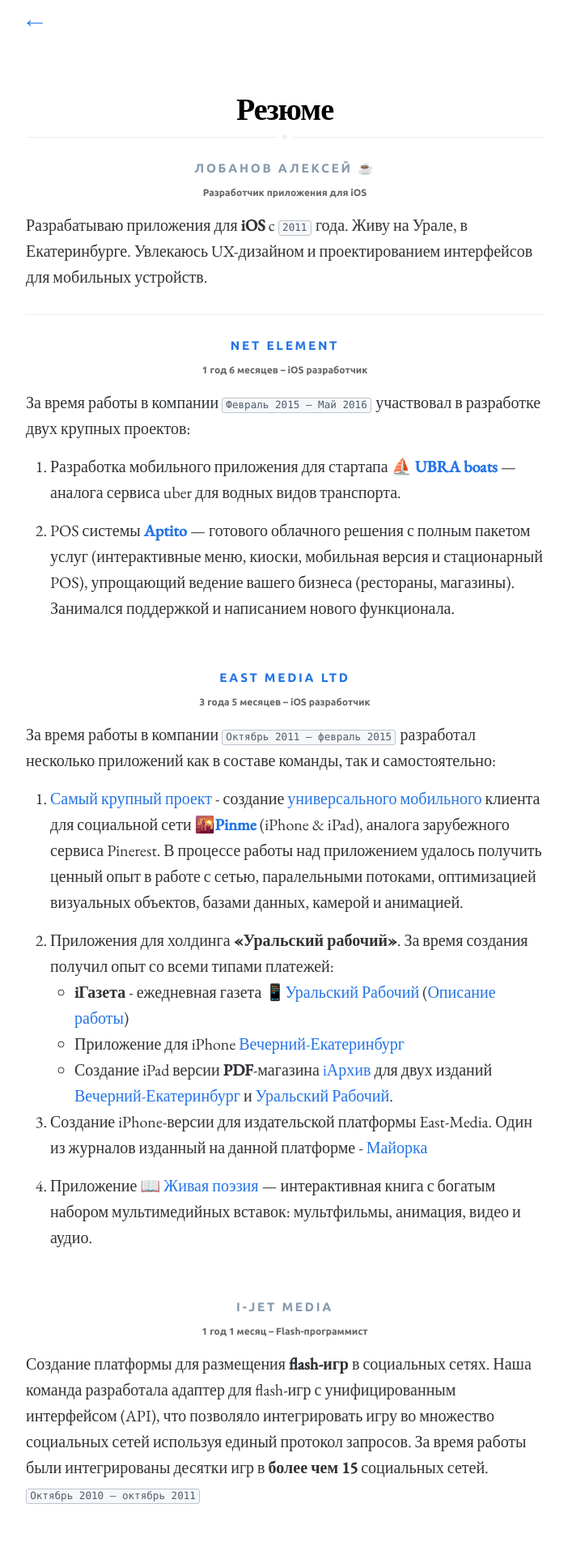
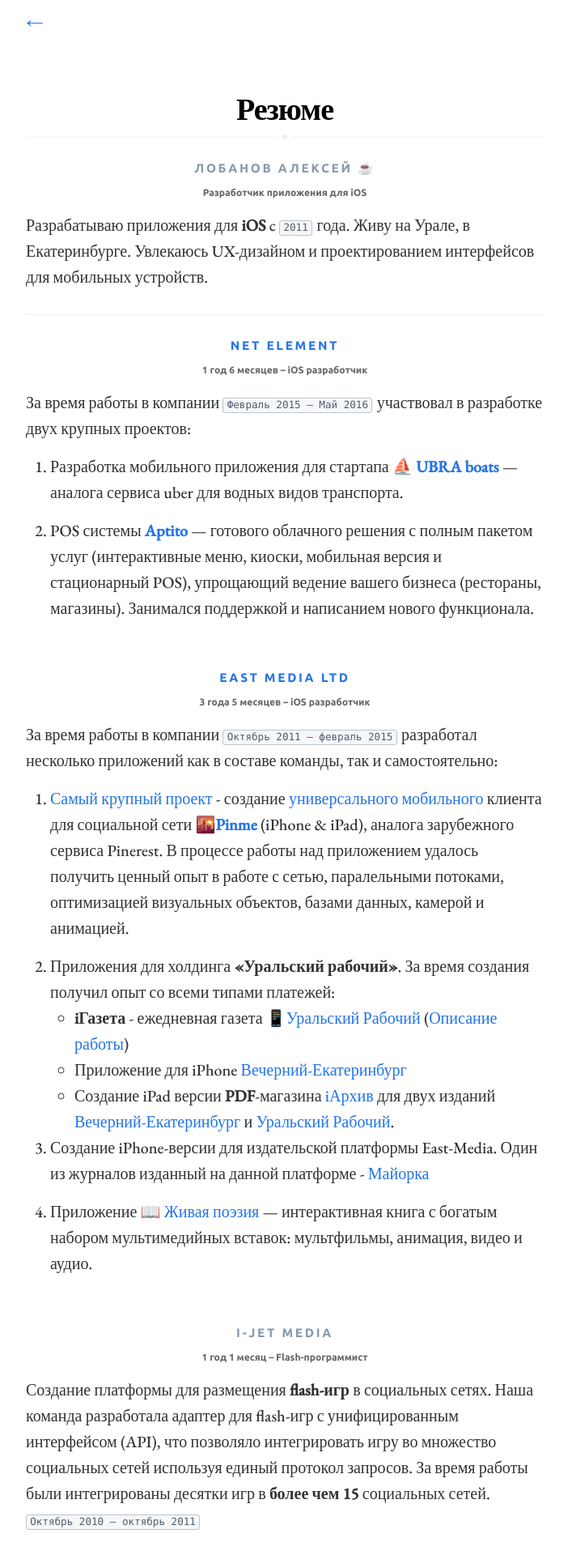
Before and after one commit to alobanov/alobanov.github.io, a Jekyll site: the page built from resume.md, in a window 1280 px wide. Shown: the top 1920 px of the page at 81% size, without its empty margins (288-990 px from the left). Built offline with Jekyll 4.4.1, drawn with Linux system fonts in a browser that asks for light colours; emoji names are drawn with the system emoji font; some web fonts are replaced.

Commit message:
Update main.scss

```diff
--- a/css/main.scss
+++ b/css/main.scss
@@ -8,7 +8,7 @@
 $base-font-body:   'EB Garamond', serif;
 $base-font-title:  'Vollkorn SC', serif;
 $base-font-size:   20px;
-$base-font-weight: 400;
+$base-font-weight: 500;
 $small-font-size:  $base-font-size * 0.175;
 $base-line-height: 1.60em;
 
```
